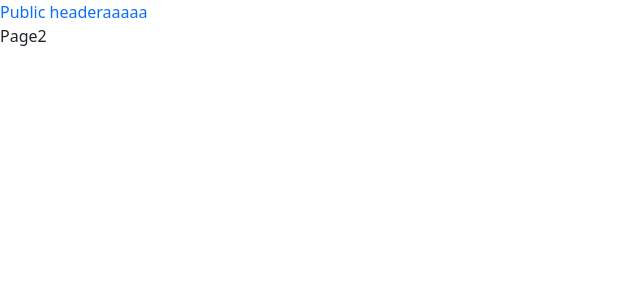
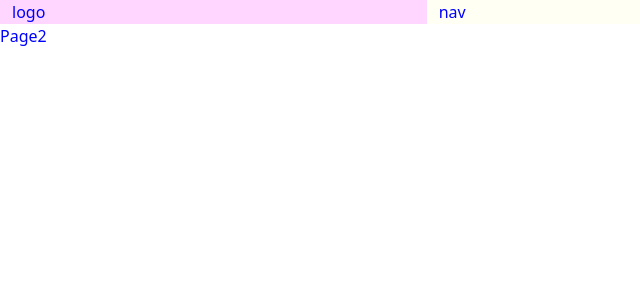
Before and after one commit to LiangT721/oaple-design, a React (Create React App) app: page / in a window 1280 px wide. Shown: the top 300 px of the page, without its empty margins (0-640 px from the left). Built offline with nearby package versions, Linux system fonts and the light colour scheme.

Commit message:
layout of header

```diff
--- a/src/App.scss
+++ b/src/App.scss
@@ -1,38 +1,18 @@
-.App {
-  text-align: center;
+$theme-colors: (
+  'dark':#1E1E1E,
+  'gray':#A3A3A3,
+  'light-gray':#F1F1F1,
+  'dark-gray':#6E6E6E,
+  'col1':rgb(206, 206, 252),
+  'col2':rgb(255, 214, 255),
+  'col3':rgb(255, 255, 243)
+);
+
+/* import bootstrap to set changes */
+@import "~bootstrap/scss/bootstrap";
+
+div{
+  padding: 0;
+  color: blue;
+  margin: 0;
 }
-
-.App-logo {
-  height: 40vmin;
-  pointer-events: none;
-}
-
-@media (prefers-reduced-motion: no-preference) {
-  .App-logo {
-    animation: App-logo-spin infinite 20s linear;
-  }
-}
-
-.App-header {
-  background-color: #282c34;
-  min-height: 100vh;
-  display: flex;
-  flex-direction: column;
-  align-items: center;
-  justify-content: center;
-  font-size: calc(10px + 2vmin);
-  color: white;
-}
-
-.App-link {
-  color: #61dafb;
-}
-
-@keyframes App-logo-spin {
-  from {
-    transform: rotate(0deg);
-  }
-  to {
-    transform: rotate(360deg);
-  }
-}
--- a/src/component/header/header.component.jsx
+++ b/src/component/header/header.component.jsx
@@ -1,16 +1,19 @@
 import React from "react";
-import { connect } from 'react-redux';
+import { connect } from "react-redux";
 
-const Header = ({test}) => (
-   <div className="header text-primary">
-   Public header
-   {test}
-   </div>
-)
+const Header = ({ test }) => (
+  <div className="header bg-light-gray">
+    <div className="header-container bg-col1 container-xxl">
+      <div className="row">
+        <div className="logo-container bg-col2 col-md-4">logo</div>
+        <div className="nav-container bg-col3 col-md-8">nav</div>
+      </div>
+    </div>
+  </div>
+);
 
-const mapStateToProps = state => ({
-   test: state.header.test
-})
-
+const mapStateToProps = (state) => ({
+  test: state.header.test,
+});
 
 export default connect(mapStateToProps)(Header);
--- a/src/index.css
+++ b/src/index.css
@@ -1,13 +1,4 @@
-body {
+body,* {
   margin: 0;
-  font-family: -apple-system, BlinkMacSystemFont, 'Segoe UI', 'Roboto', 'Oxygen',
-    'Ubuntu', 'Cantarell', 'Fira Sans', 'Droid Sans', 'Helvetica Neue',
-    sans-serif;
-  -webkit-font-smoothing: antialiased;
-  -moz-osx-font-smoothing: grayscale;
+  padding: 0;
 }
-
-code {
-  font-family: source-code-pro, Menlo, Monaco, Consolas, 'Courier New',
-    monospace;
-}
```
